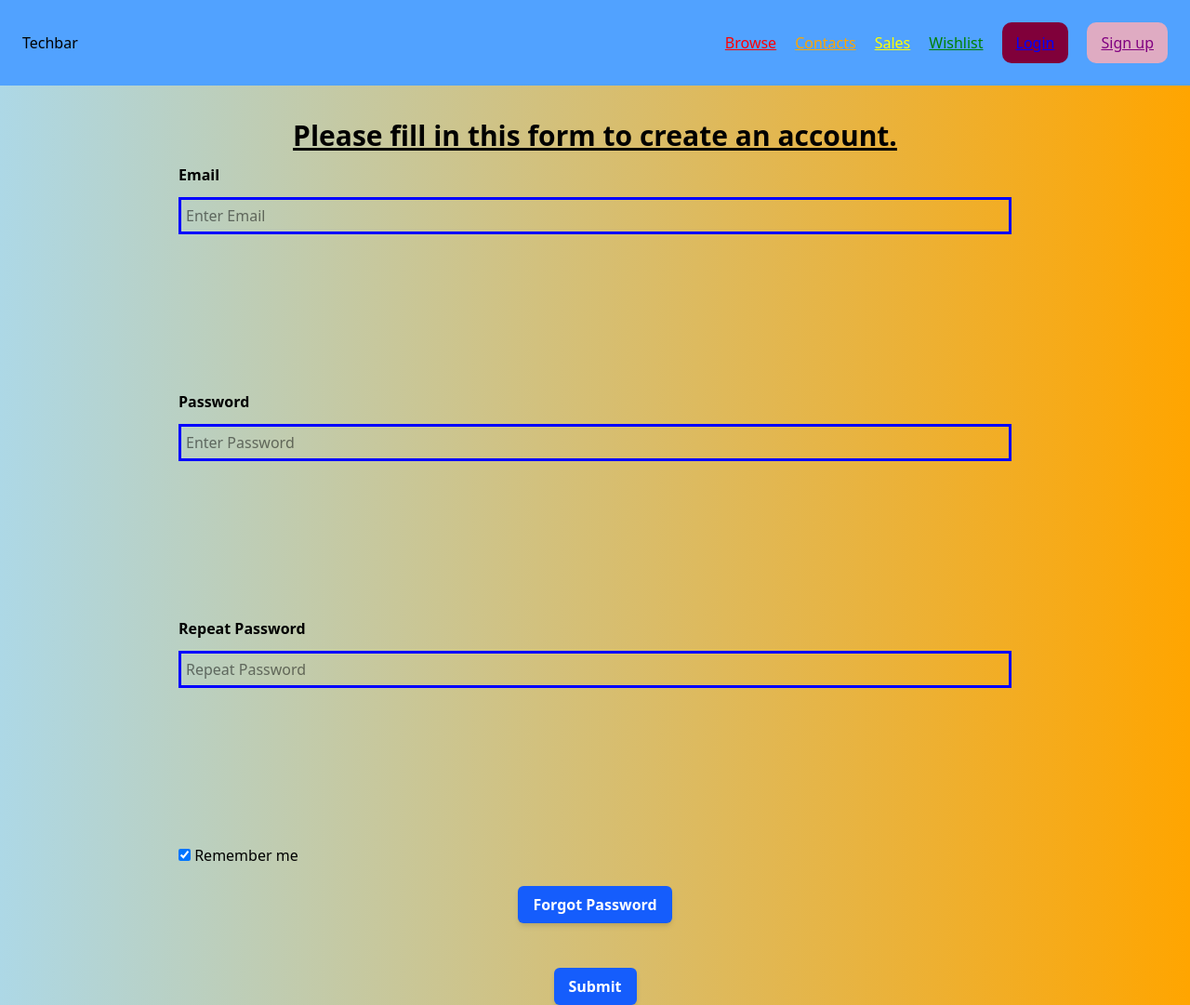
After one commit to Jesiahm67/jesiah_tech_trek, a Flask app: page /login in a window 1280 px wide. The commit adds this page. Shown: the whole page at 93% size. Run offline with Flask 3, Linux system fonts and the light colour scheme.

Commit message:
added styles to background and added login and sign up pages

```diff
--- a/main.py
+++ b/main.py
@@ -51,3 +51,14 @@ def product_page(product_id):
     connection.close()
 
     return render_template("product.html.jinja", product = result)
+
+
+@app.route("/login")
+def login():
+        return render_template("login.html.jinja")
+
+
+
+@app.route("/signup")
+def signup():
+        return render_template("register.html.jinja")
--- a/templates/browse.html.jinja
+++ b/templates/browse.html.jinja
@@ -5,9 +5,11 @@
     <meta name="viewport" content="width=device-width, initial-scale=1.0" />
     <script src="https://cdn.jsdelivr.net/npm/@tailwindcss/browser@4"></script>
   </head>
-  <body class="bg-yellow-100">
+  <body style="background-image: linear-gradient(to right, lightblue, yellowgreen);">
     {% include "components/navbar.html.jinja"%}
+<div>
 
+</div>
     <h1 style="text-align: center" class="text-3xl font-bold underline">
     <br>
       Browse Page
--- a/templates/components/navbar.html.jinja
+++ b/templates/components/navbar.html.jinja
@@ -1,4 +1,4 @@
-<nav class="bg-blue-400 p-4 flex items-center justify-between">
+<nav class="bg-blue-400 p-6 flex items-center justify-between">
 <a href="/">Techbar</a>
 
 <div class="flex items-center gap-5">
@@ -6,9 +6,9 @@
     <a style="color: orange; text-decoration-line:underline" href=""> Contacts </a>
     <a style="color: yellow; text-decoration-line:underline" href=""> Sales </a>
     <a style="color: green; text-decoration-line:underline" href=""> Wishlist</a>
-    <button><a style="color: blue; text-decoration-line:underline" href=""class="btn-link"> Sign in </a></button>
-    <button><a style="color: purple; text-decoration-line:underline" href="" class="button-link"> Sign up </a></button>
-
+    <button><a style="color: blue; text-decoration-line:underline" href="/login"class="btn-link"> Login </a></button>
+    <button><a style="color: purple; text-decoration-line:underline" href="/signup" class="button-link"> Sign up </a></button>
+</div>
 
 <style>
 .btn-link {
--- /dev/null
+++ b/templates/login.html.jinja
@@ -0,0 +1,47 @@
+<!doctype html>
+<html>
+  <head>
+    <meta charset="UTF-8" />
+    <meta name="viewport" content="width=device-width, initial-scale=1.0" />
+    <script src="https://cdn.jsdelivr.net/npm/@tailwindcss/browser@4"></script>
+  </head>
+  <body style="background-image: linear-gradient(to right, lightblue, orange);">
+    {% include "components/navbar.html.jinja"%}
+  <form class="modal-content">
+    <div class="grid gap-3 max-w-4xl mx-auto ">
+    <br>
+      <p style="text-align: center" class="text-3xl font-bold underline">Please fill in this form to create an account.</p>
+      <label for="email"><b>Email</b></label>
+      <input type="text" placeholder="Enter Email" name="email" style="border:3px solid blue; padding: 5px" required>
+<br><br><br><br><br><br>
+
+
+      <label for="psw"><b>Password</b></label>
+      <input type="password" placeholder="Enter Password" name="psw" style="border:3px solid blue; padding: 5px" required>
+<br><br><br><br><br><br>
+
+
+      <label for="psw-repeat"><b>Repeat Password</b></label>
+      <input type="password" placeholder="Repeat Password" name="psw-repeat" style="border:3px solid blue; padding: 5px" required>
+<br><br><br><br><br><br>
+
+      <label>
+        <input type="checkbox" checked="checked" name="remember" style="margin-bottom:15px"> Remember me
+      </label>
+
+  <div style="text-align: center;" >
+  <button class="bg-blue-600 hover:bg-blue-700 text-white font-semibold py-2 px-4 rounded-md shadow-md transition duration-150 ease-in-out justify-center text-center">
+  Forgot Password
+  </div>
+</button>
+<br>
+  <div style="text-align: center;" >
+  <button class="bg-blue-600 hover:bg-blue-700 text-white font-semibold py-2 px-4 rounded-md shadow-md transition duration-150 ease-in-out justify-center text-center">
+  Submit
+  </div>
+</button>
+    </div>
+  </form>
+</div>
+  </body>
+</html>
--- a/templates/product.html.jinja
+++ b/templates/product.html.jinja
@@ -5,7 +5,7 @@
     <meta name="viewport" content="width=device-width, initial-scale=1.0" />
     <script src="https://cdn.jsdelivr.net/npm/@tailwindcss/browser@4"></script>
   </head>
-  <body class="bg-yellow-100">
+  <body style="background-image: linear-gradient(to right, lightblue, pink);">
   {% include "components/navbar.html.jinja"%}
   <br>
   <br>
```
Also changed, not shown: static/style.css (+0 -21 lines), templates/homepage.html.jinja (+4 -5 lines), templates/register.html.jinja (added, +47 -0 lines).
